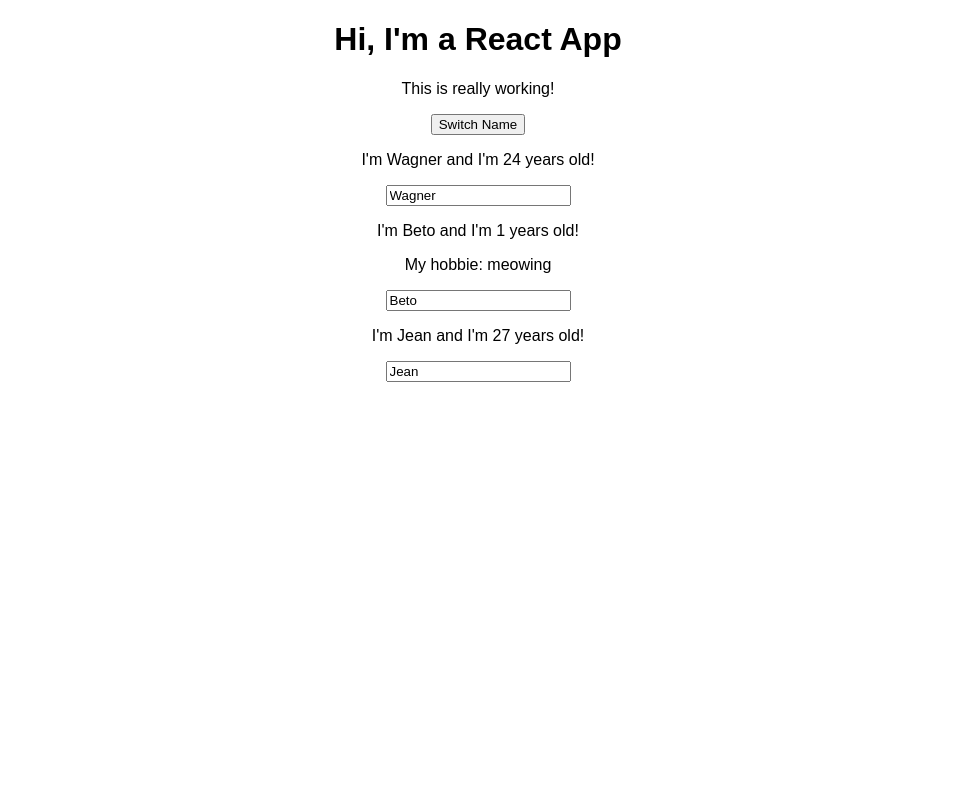
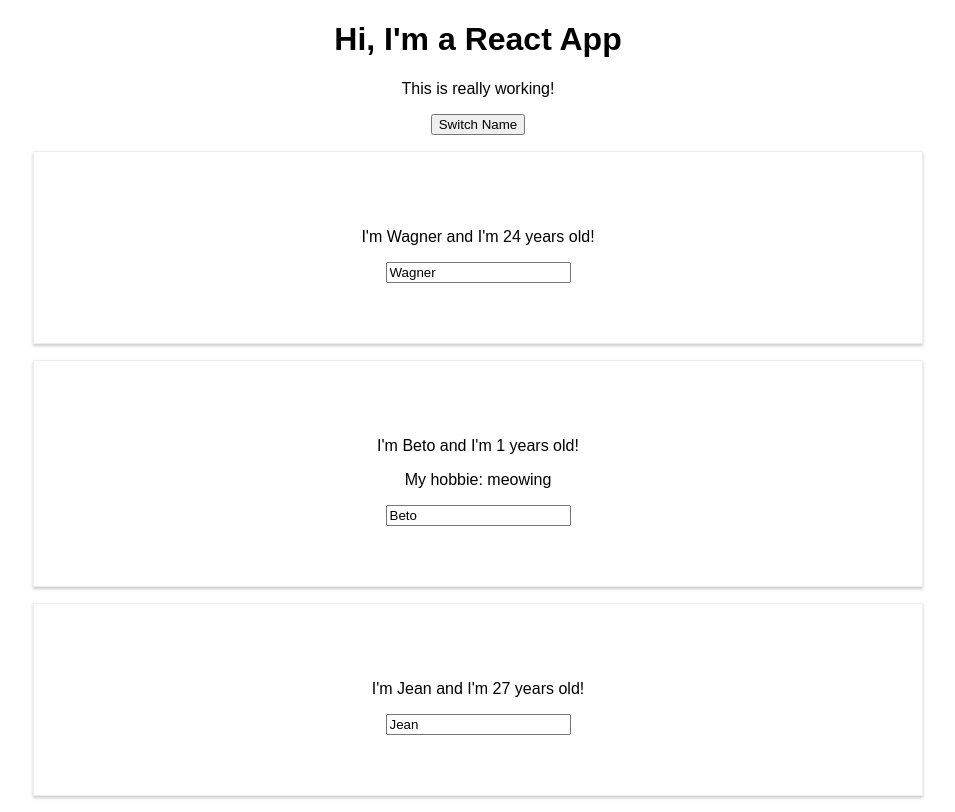
Before and after one commit to palaciowagner/react-guide, a React (Create React App) app: page / in a window 1280 px wide. Shown: the whole page, without its empty margins (162-1117 px from the left). Built offline with nearby package versions, Linux system fonts and the light colour scheme.

Commit message:
adding styles to Person

```diff
--- /dev/null
+++ b/src/Person/Person.css
@@ -0,0 +1,8 @@
+.Person {
+    width: 60%;
+    margin: 16px auto;
+    border: 1px solid #eee;
+    box-shadow: 0 2px 3px #ccc;
+    padding: 60px;
+    text-align: center;
+}
--- a/src/Person/Person.js
+++ b/src/Person/Person.js
@@ -1,8 +1,10 @@
 import React from 'react';
+
+import './Person.css';
 
 const person = (props) => {
     return (
-        <div>
+        <div className="Person">
             <p onClick={props.click}>I'm {props.name} and I'm {props.age} years old!</p>
             <p>{props.children}</p>
             <input type="text" onChange={props.changed} value={props.name}/>
```
